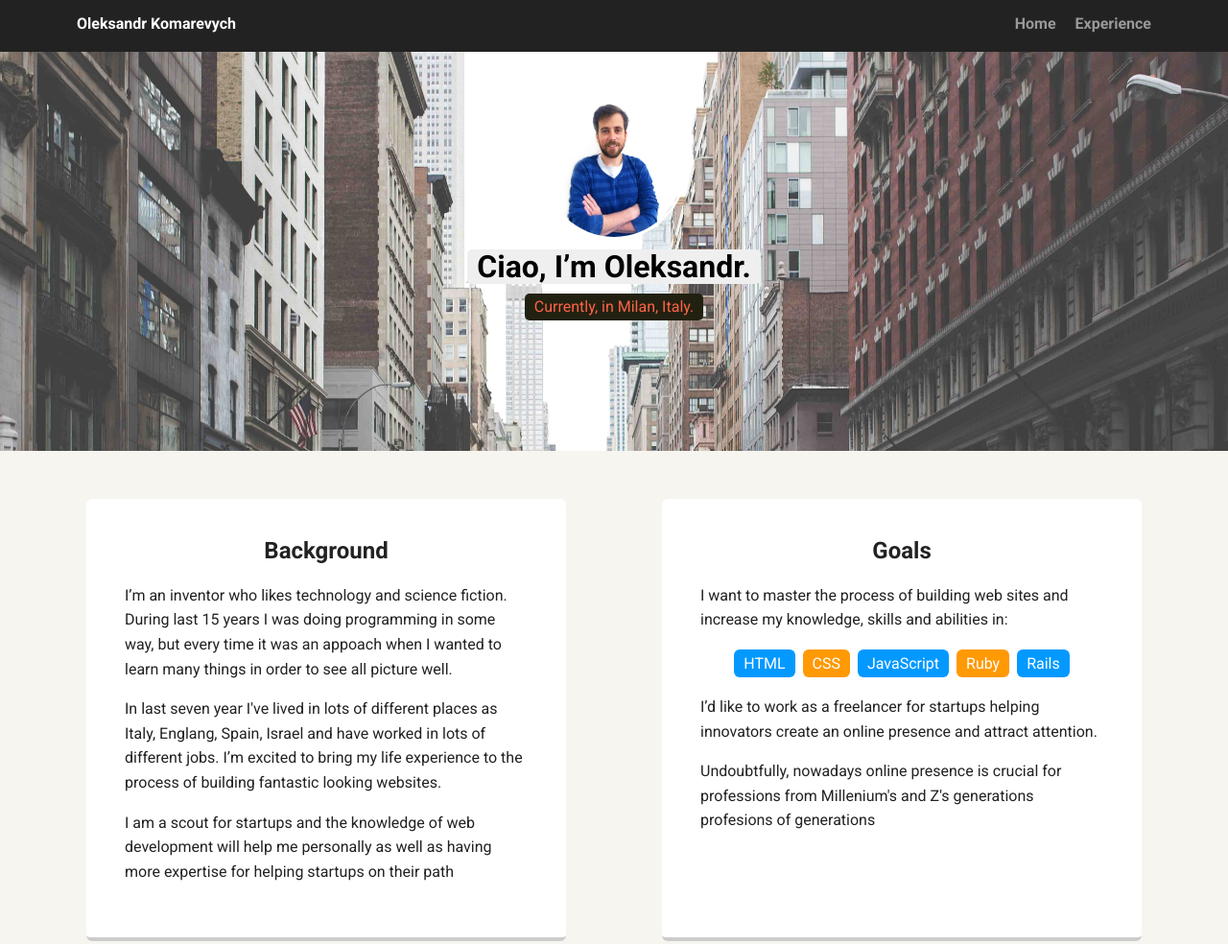
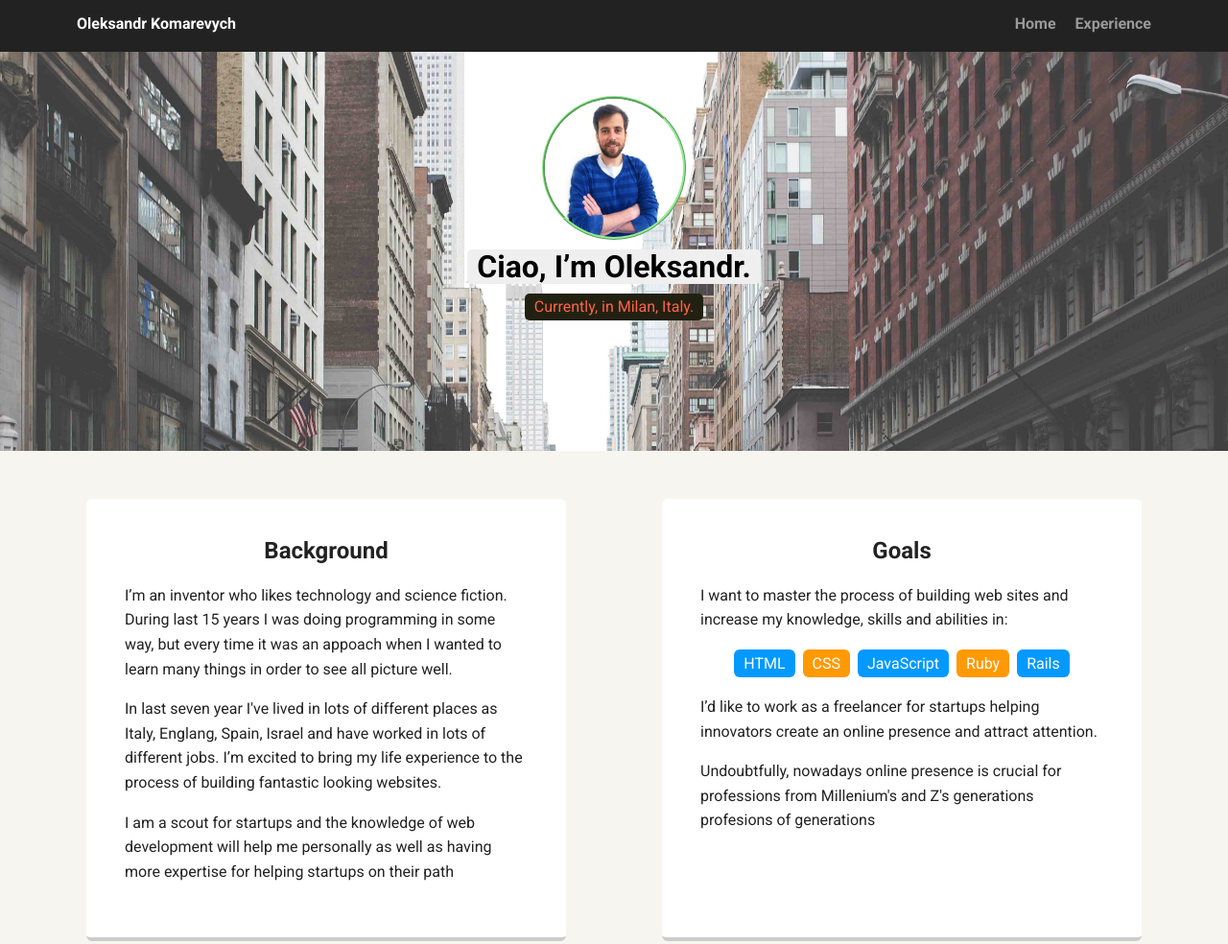
Before and after one commit to oleksandrkomarevych/th-project_1, a plain HTML site: page index.html in a window 1280 px wide. Shown: the top 984 px of the page at 96% size. Drawn offline with Linux system fonts and the light colour scheme; a web font is replaced by a local one.

Commit message:
border style

```diff
--- a/css/styles.css
+++ b/css/styles.css
@@ -70,7 +70,7 @@ header .profile-image {
   width: 150px;
   height: 150px;
   border-radius: 50%;
-  border: 3px solid white;
+  border: 3px ridge lightgreen;
   transition: all .5s;
 }
 header .profile-image:hover {
```
